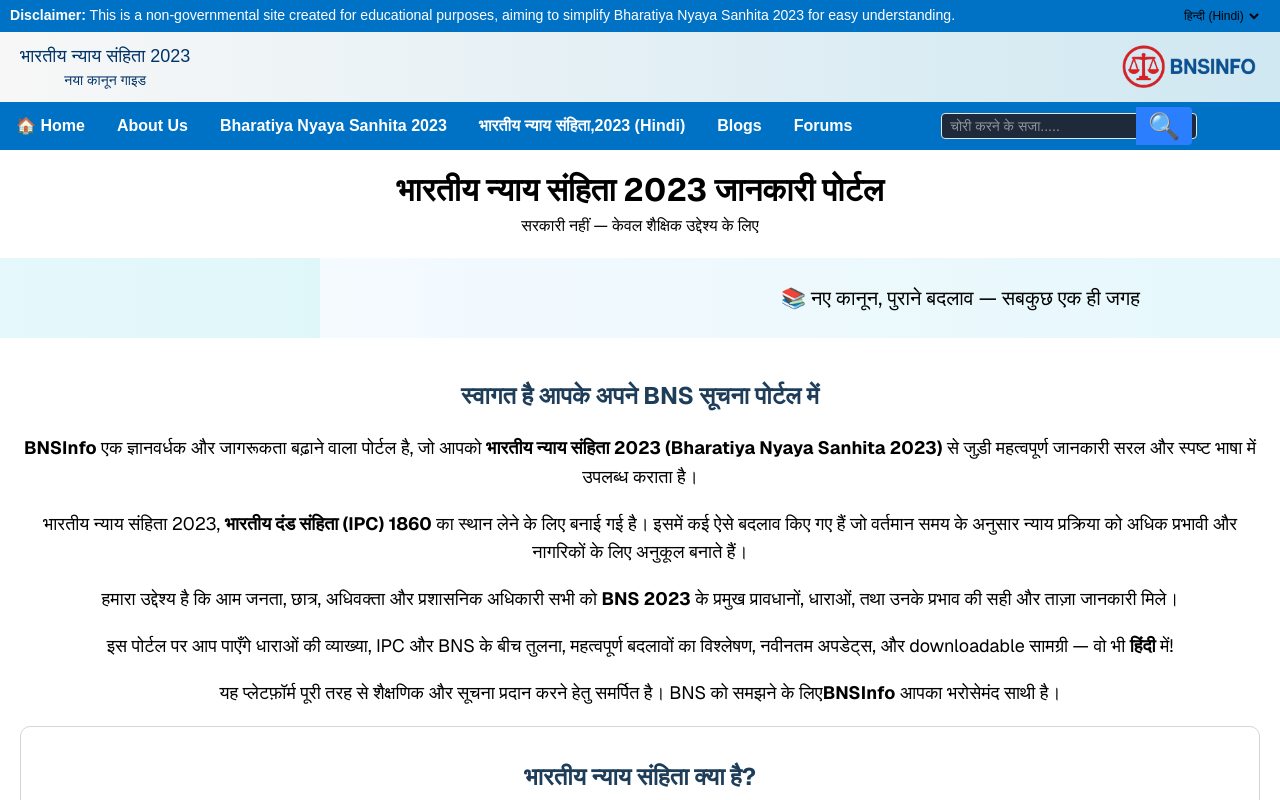
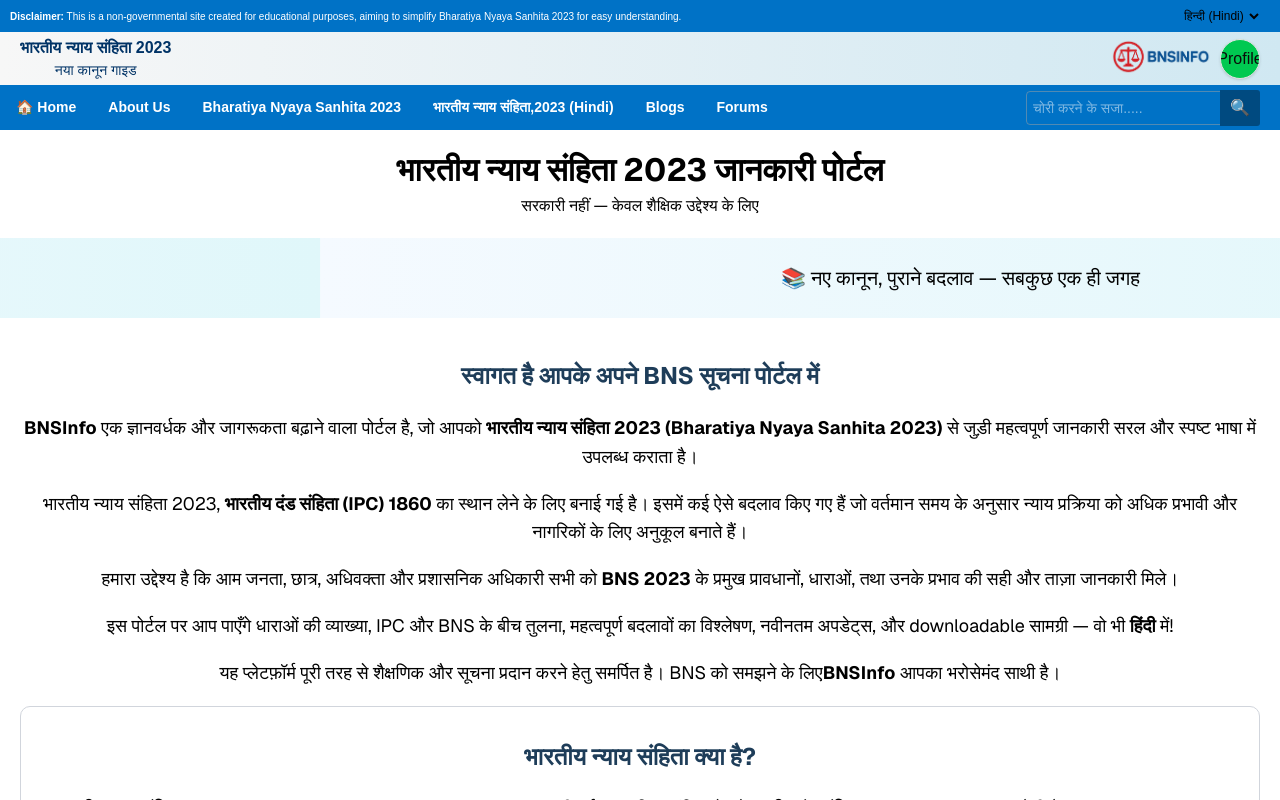
Before and after one commit to parvezpl/bnsinfo, a Next.js app: page / in a window 1280 px wide. Shown: the top 800 px of the page. Built offline with nearby package versions, Linux system fonts and the light colour scheme.

Commit message:
loading component

```diff
--- a/src/app/blog/page.jsx
+++ b/src/app/blog/page.jsx
@@ -3,15 +3,18 @@
 import { useEffect, useState } from "react";
 import Link from "next/link";
 import { motion } from "framer-motion";
+import LoadingCard from "../bns/mainpage/[lang]/loading";
 export default function BlogPage() {
-
     const [blogs, setBlogs] = useState([]);
+    const [loading, setLoading] = useState(false)
     useEffect(() => {
         async function fetchBlogs() {
             try {
+                setLoading(true)
                 const res = await fetch("/api/blog");
                 const data = await res.json();
                 setBlogs(data);
+                setLoading(false)
             } catch (err) {
                 console.error("Error fetching blogs:", err);
             }
@@ -23,9 +26,11 @@
     return (
         <main className="max-w-4xl mx-auto py-12 px-4">
             <h1 className="text-4xl font-bold text-blue-700 mb-6 text-center">BNSINFO Blog</h1>
+            <div className="space-y-6">
 
-            <div className="space-y-6">
-                {blogs.map((post) => (
+                { loading ?
+                <LoadingCard/>
+                :blogs.map((post) => (
                     <div key={post.slug} className="p-4 border rounded-xl shadow-sm hover:shadow-md transition">
                         <motion.div
                             initial={{ opacity: 0, y: 20 }}
--- /dev/null
+++ b/src/app/bns/mainpage/[lang]/loading.jsx
@@ -0,0 +1,10 @@
+export default function LoadingCard() {
+  return (
+    <div className="w-full  p-4 border border-gray-200 rounded-xl shadow animate-pulse">
+      <div className="h-48 bg-gray-300 rounded mb-4"></div>
+      <div className="h-4 bg-gray-300 rounded w-3/4 mb-2"></div>
+      <div className="h-4 bg-gray-300 rounded w-full mb-2"></div>
+      <div className="h-4 bg-gray-300 rounded w-5/6"></div>
+    </div>
+  );
+}
--- a/src/app/bns/mainpage/[lang]/page.jsx
+++ b/src/app/bns/mainpage/[lang]/page.jsx
@@ -5,6 +5,7 @@
 import { useParams, useRouter } from 'next/navigation'
 import {FetchEnglishData,  FetchHindiData } from './fetchbns'
 import { motion } from "framer-motion";
+import LoadingCard from './loading'
 
 export default function Page() {
   const [data, setData] = useState([])
@@ -144,7 +145,7 @@
 
         <h1 className="text-3xl font-bold mb-6   text-center rounded-sm shadow-blue-300 shadow-sm ">BNS 2023</h1>
 
-         { loading ? <p className='text-center text-3xl text-yellow-800'>Page loading......</p>
+         { loading ? <LoadingCard/>
          : getContent() || <p className="text-gray-500">Please select a chapter or section</p>}
       </div>
     </div>
--- a/src/app/mainpage.css
+++ b/src/app/mainpage.css
@@ -22,7 +22,7 @@
     /* Header section */
     .header {
       background: linear-gradient(to right, #f7f7f7, #d0e8f2);
-      padding: 10px 20px;
+      padding: 4px 20px;
       display: flex;
       justify-content: space-between;
       align-items: center;
--- a/src/app/utlty/LanguageSelector.jsx
+++ b/src/app/utlty/LanguageSelector.jsx
@@ -17,7 +17,7 @@
   };
 
   return (
-    <div className="w-fit text-[12px]">
+    <div className="w-fit text-[10px] sm:text-[12px] ">
       <select
         value={language}
         onChange={handleChange}
--- a/src/app/utlty/navigation.jsx
+++ b/src/app/utlty/navigation.jsx
@@ -29,28 +29,37 @@
             <div className='w-full'>
                 <div className="top-bar">
                     <div>
-                        <span className='text-[1.1vw]'><b>Disclaimer:</b> This is a non-governmental site created for educational purposes, aiming to simplify Bharatiya Nyaya Sanhita 2023 for easy understanding.</span>
+                        <span className='text-[6px] sm:text-[10px] inline-block '><b>Disclaimer:</b> This is a non-governmental site created for educational purposes, aiming to simplify Bharatiya Nyaya Sanhita 2023 for easy understanding.</span>
                     </div>
                     <div className=' flex justify-end px-2 text-black '>
                         <LanguageSelector setLanguages={(e) => setLanguages(e)} />
                     </div>
                 </div>
                 <div className="header">
-                    <div className='flex flex-col items-center text-[32px]'>
-                        <h1 >भारतीय न्याय संहिता 2023 </h1>
-                        <h2>नया कानून गाइड</h2>
+                    <div className='flex flex-col items-center '>
+                        <h1 className='text-[12px] sm:!text-[16px]' style={{ fontSize: "12px", fontWeight: 'bold' }} >भारतीय न्याय संहिता 2023 </h1>
+                        <h2 className='sm:!text-[14px]' style={{ fontSize: '10px' }}>नया कानून गाइड</h2>
                     </div>
-                    <div className="header-logos">
-                        <Image src="/bnslogo.png" className='h-auto w-auto ' alt="Logo" width={100} height={40} />
+                    <div className='flex gap-2'>
+                        <div className="header-logos">
+                            <Image src="/bnslogo.png" className='sm:h-auto sm:w-auto !h-9 w-18  ' alt="Logo" width={100} height={40} />
+                        </div>
+                        <div className="flex justify-center items-center">
+                            <div className='flex justify-center items-center bg-green-500 w-10 h-10 rounded-3xl overflow-hidden shadow-sm border '>
+                                Profile
+                            </div>
+                        </div>
                     </div>
                 </div>
                 <div className="navbar ">
-                    <Link href="/" className='!text-[1.8vw] sm:!text-[16px]  '>🏠 Home</Link>
-                    <Link href="/about" className='!text-[1.8vw] sm:!text-[16px]  '>About Us</Link>
-                    <Link href="/bns/mainpage/en" className='!text-[1.8vw] sm:!text-[16px] '>Bharatiya Nyaya Sanhita 2023</Link>
-                    <Link href="/bns/mainpage/hi" className='!text-[1.8vw] sm:!text-[16px]  '>भारतीय न्याय संहिता,2023 (Hindi)</Link>
-                    <Link href="/blog" className='!text-[1.8vw] sm:!text-[16px] '>Blogs</Link>
-                    <Link href="#" className='!text-[1.8vw] sm:!text-[16px] '>Forums</Link>
+                    <Link href="/" className='!text-[10px] sm:!text-[14px]  '>🏠 Home</Link>
+                    <Link href="/about" className='!text-[10px] sm:!text-[14px]  '>About Us</Link>
+                    <Link href="/bns/mainpage/en" className='!text-[10px] sm:!text-[14px] !hidden sm:!block '>Bharatiya Nyaya Sanhita 2023</Link>
+                    <Link href="/bns/mainpage/en" className='!text-[10px] sm:!text-[14px] !block sm:!hidden '>bns 2023</Link>
+                    <Link href="/bns/mainpage/hi" className='!text-[10px] sm:!text-[14px] !hidden sm:!block  '>भारतीय न्याय संहिता,2023 (Hindi)</Link>
+                    <Link href="/bns/mainpage/hi" className='!text-[10px] sm:!text-[14px] !block sm:!hidden '>भा0न्या0सं0 2023</Link>
+                    <Link href="/blog" className='!text-[10px] sm:!text-[14px] '>Blogs</Link>
+                    <Link href="#" className='!text-[10px] sm:!text-[14px] '>Forums</Link>
 
                     {/* <div className="search-box">
                         <input id='i' type="text" placeholder="चोरी करने के सजा....." value={searchvalue} onChange={(e) => bnsSeachHandler(e.target.value)} />
@@ -58,11 +67,10 @@
                     </div> */}
                     <form
                         onSubmit={(e) => {
-                            e.preventDefault();
-                            searchbutton();
+                            e.preventDefault(); // Prevent page reload
+                            searchbutton();     // Call your submit function
                         }}
-                        className="border flex  justify-center items-center   rounded bg-gray-800 mx-auto sm:!h-[2vw] sm:!w-[20vw]"
-                        style={{ width: '40vw', maxWidth: '600px', height:'4vw' }} // 90% of screen, up to 600px max
+                        className="search-box "
                     >
                         <input
                             id="i"
@@ -70,17 +78,15 @@
                             placeholder="चोरी करने के सजा....."
                             value={searchvalue}
                             onChange={(e) => bnsSeachHandler(e.target.value)}
-                            className="flex-grow min-w-0 px-2 py-2 text-sm text-white bg-transparent focus:outline-none"
+                            className="px-2 py-1 text-sm text-white outline"
                         />
                         <button
                             type="submit"
-                            className="flex justify-center items-center transition duration-150 bg-blue-500 hover:bg-blue-600 text-white px-3 m-1 rounded-r h-[3vw] text-[2vw]"
+                            className="transition duration-150 bg-blue-400 px-3 py-1"
                         >
                             🔍
                         </button>
                     </form>
-
-
                 </div>
             </div>
         </div>
```
